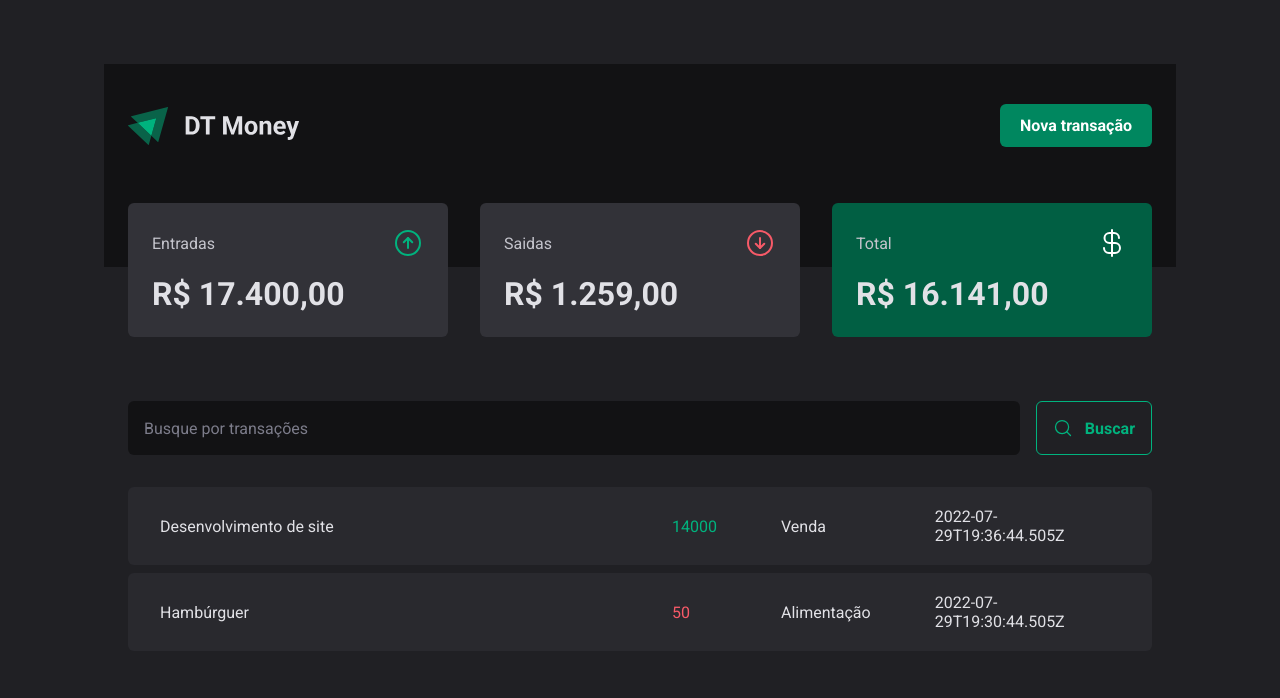
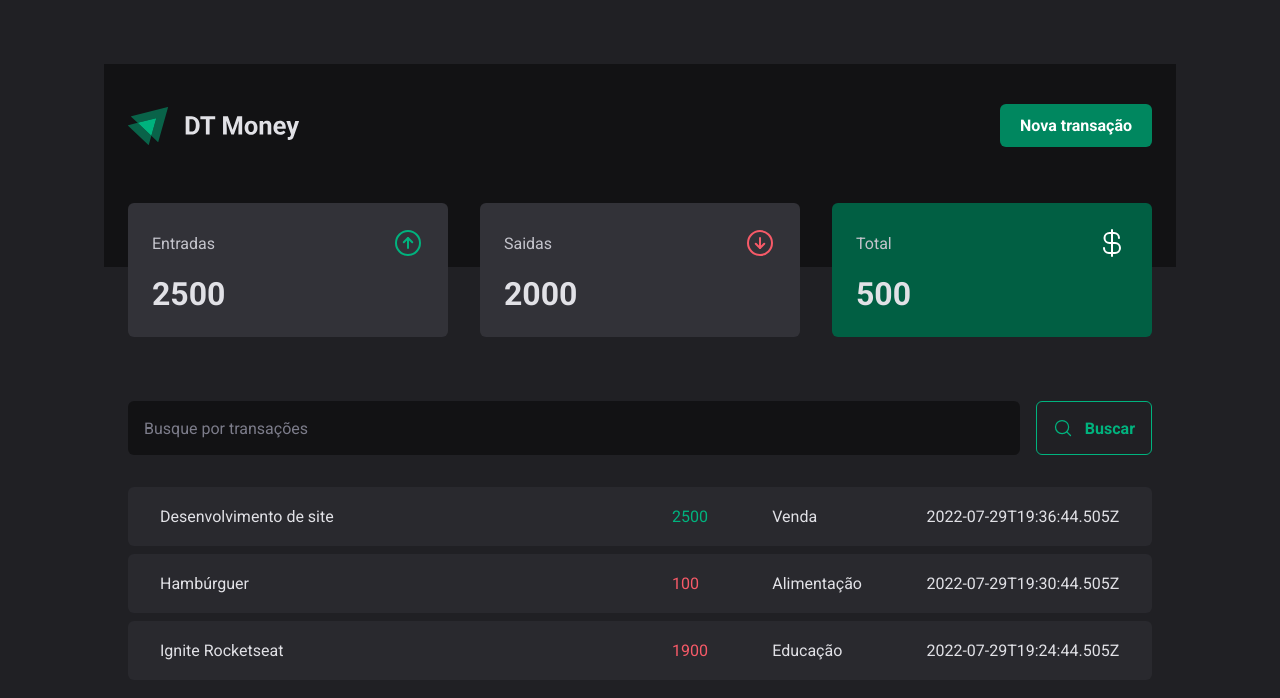
Before and after one commit to ajcadev/dt-money, a React (Vite) app: page / in a window 1280 px wide. Shown: the top 698 px of the page. Built offline with nearby package versions, Linux system fonts and the light colour scheme; data requests are answered from the project's data file.

Commit message:
add summary of transactions

```diff
--- a/server.json
+++ b/server.json
@@ -5,7 +5,7 @@
       "description": "Desenvolvimento de site",
       "type": "income",
       "category": "Venda",
-      "price": 14000,
+      "price": 2500,
       "createdAt": "2022-07-29T19:36:44.505Z"
     },
     {
@@ -13,8 +13,16 @@
       "description": "Hambúrguer",
       "type": "outcome",
       "category": "Alimentação",
-      "price": 50,
+      "price": 100,
       "createdAt": "2022-07-29T19:30:44.505Z"
+    },
+    {
+      "id": 3,
+      "description": "Ignite Rocketseat",
+      "type": "outcome",
+      "category": "Educação",
+      "price": 1900,
+      "createdAt": "2022-07-29T19:24:44.505Z"
     }
   ]
 }
--- a/src/components/Summary/index.tsx
+++ b/src/components/Summary/index.tsx
@@ -1,10 +1,26 @@
-import { ArrowCircleDown, ArrowCircleUp, CurrencyDollar, Money } from "phosphor-react";
+import { ArrowCircleDown, ArrowCircleUp, CurrencyDollar } from "phosphor-react";
 import { useContext } from "react";
 import { TransactionsContext } from "../../contexts/TransactionsContext";
 import { SummaryCard, SummaryContainer } from "./styles";
 export function Summary() {
-  const { transactions } = useContext(TransactionsContext)
-  console.log(transactions)
+  const { transactions } = useContext(TransactionsContext);
+  const summary = transactions.reduce(
+    (acc, transaction) => {
+      if (transaction.type === 'income') {
+        acc.income += transaction.price;
+        acc.total += transaction.price;
+      } else {
+        acc.outcome += transaction.price;
+        acc.total -= transaction.price;
+      }
+      return acc;
+    },
+    {
+      income: 0,
+      outcome: 0,
+      total: 0,
+    },
+  );
 
   return (
     <SummaryContainer>
@@ -13,21 +29,21 @@
             <span>Entradas</span>
             <ArrowCircleUp size={32} color="#00b37e" />
           </header>
-          <strong>R$ 17.400,00</strong>
+          <strong>{summary.income}</strong>
         </SummaryCard>
         <SummaryCard>
           <header>
             <span>Saidas</span>
             <ArrowCircleDown size={32} color="#f75a68" />
           </header>
-          <strong>R$ 1.259,00</strong>
+          <strong>{summary.outcome}</strong>
         </SummaryCard>
         <SummaryCard variant="green">
           <header>
             <span>Total</span>
             <CurrencyDollar size={32} color="#fff" />
           </header>
-          <strong>R$ 16.141,00</strong>
+          <strong>{summary.total}</strong>
         </SummaryCard>
     </SummaryContainer>
   )
```
